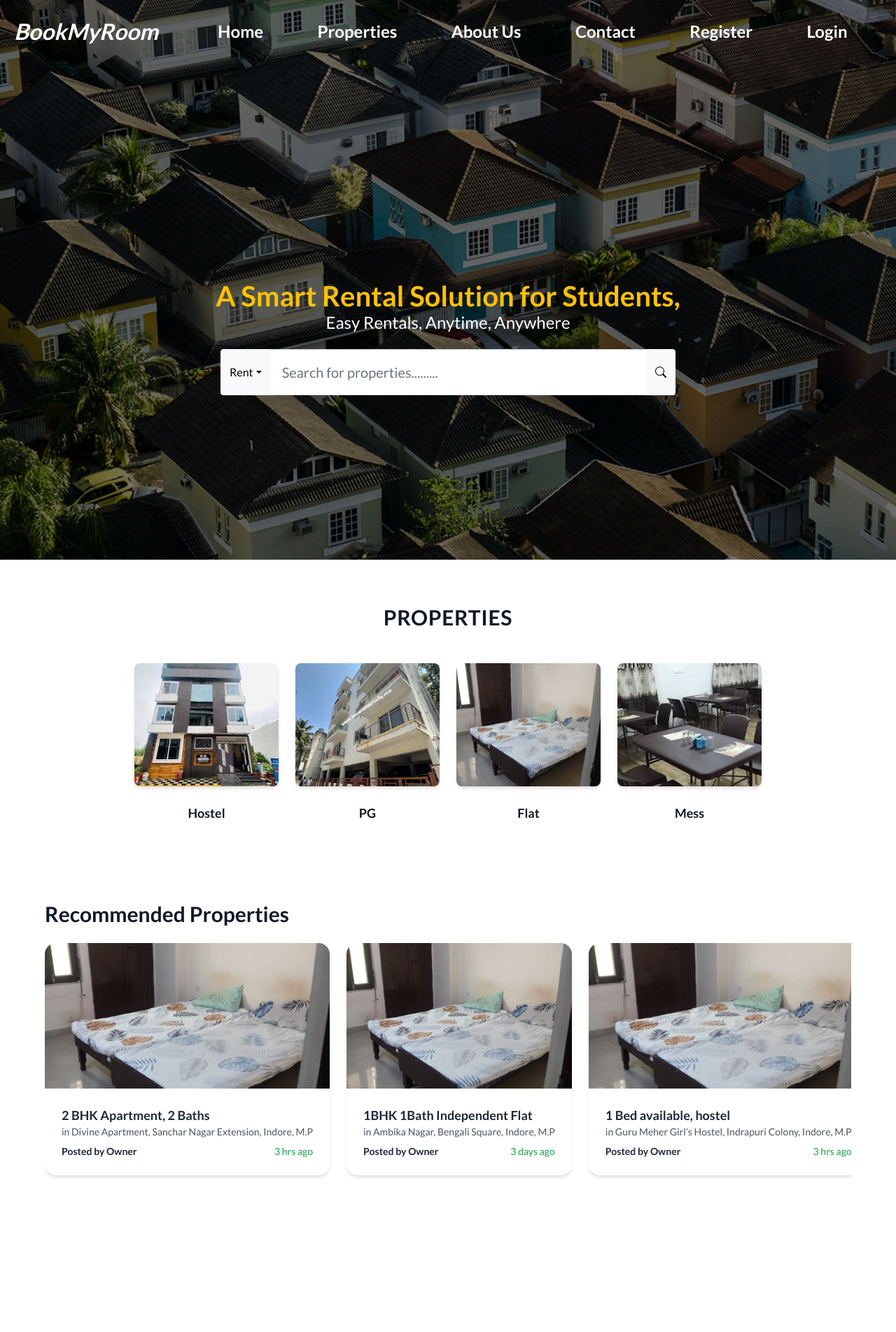
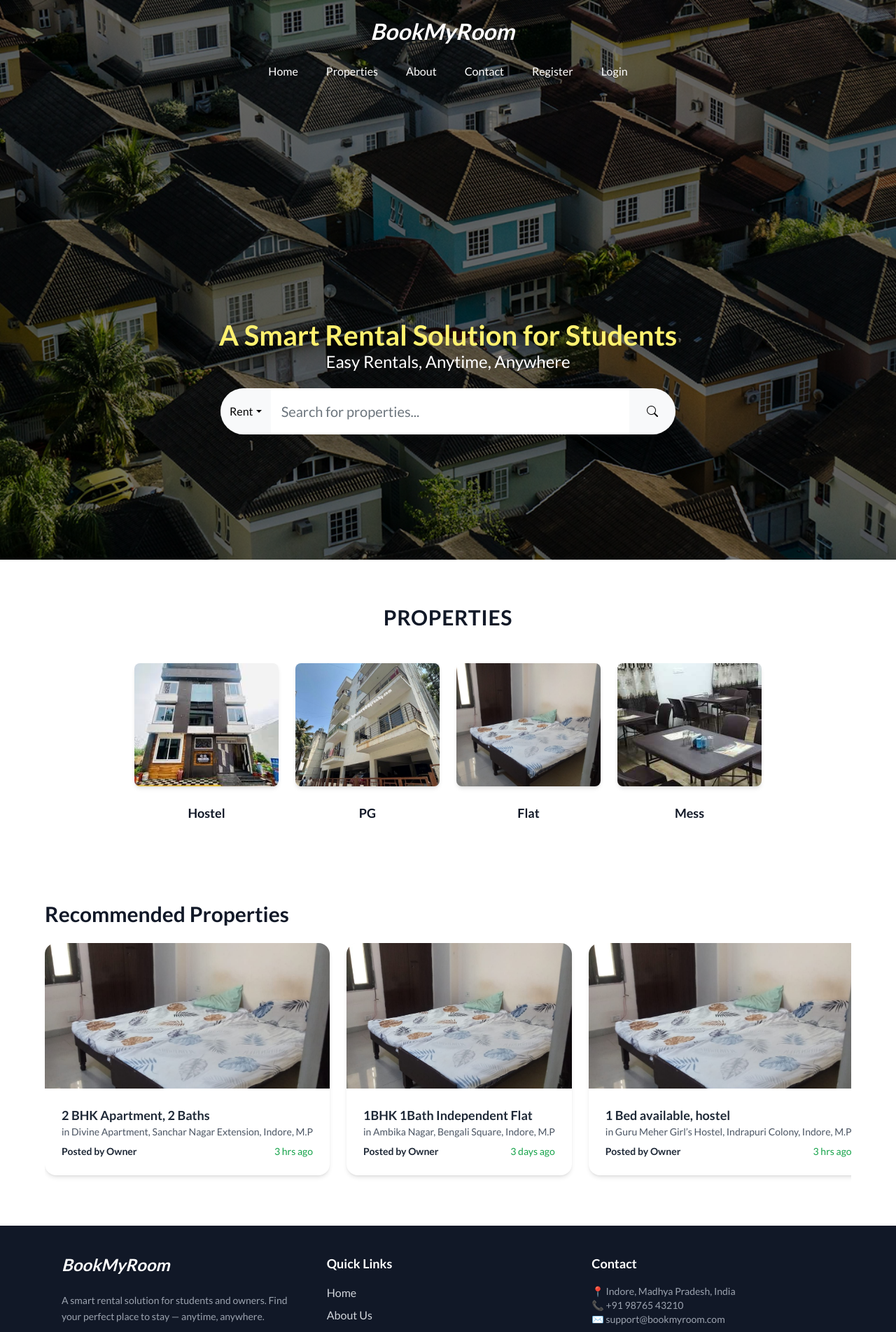
Before and after one commit to bhavesh658/Room-Rover, a React (Create React App) app: page /Hero in a window 1280 px wide. Shown: the top 1904 px of the page at 70% size. Before the commit the page ends 1752 px from the top, so only its background shows below. Built offline with nearby package versions, Linux system fonts and the light colour scheme.

Commit message:
Footer is done

```diff
--- a/src/App.js
+++ b/src/App.js
@@ -17,6 +17,7 @@ import Flatpage from './Component/Flatpage';
 import Contactus from './Component/Contactus';
 import OwnerStudentLogin from './Screen/OwnerStudentLogin';
 import OwnerStudentRegister from './Screen/OwnerStudentRegister';
+import Footer from './Component/Footer';
 
 function App() {
   return (
@@ -37,12 +38,12 @@ function App() {
           <Route exact path='/OwnerStudentLogin' element={<OwnerStudentLogin />} />
           <Route exact path='/OwnerStudentRegister' element={<OwnerStudentRegister />} />
           <Route path="/Hero" element={<Hero />} />
-          <Route path="/Hero" element={<Hero />} />
           <Route path='/flat' element={<Flatpage />} />
 
         </Routes>
 
       </div>
+      <Footer/>
 
     </Router>
   )
--- /dev/null
+++ b/src/Component/Footer.js
@@ -0,0 +1,53 @@
+import React from "react";
+import { Link } from "react-router-dom";
+
+export default function Footer() {
+  return (
+    <footer className="bg-gray-900 text-gray-300 py-10">
+      <div className="max-w-6xl mx-auto px-6 grid grid-cols-1 md:grid-cols-3 gap-8">
+
+        {/* Brand Section */}
+        <div>
+          <h2 className="text-2xl font-bold text-white mb-4 italic">
+            BookMyRoom
+          </h2>
+          <p className="text-gray-400 text-sm leading-relaxed">
+            A smart rental solution for students and owners.
+            Find your perfect place to stay — anytime, anywhere.
+          </p>
+        </div>
+
+        {/* Quick Links */}
+        <div>
+          <h3 className="text-lg font-semibold text-white mb-3">
+            Quick Links
+          </h3>
+          <ul className="space-y-2">
+            <li><Link to="/" className="hover:text-yellow-400 transition">Home</Link></li>
+            <li><Link to="/about" className="hover:text-yellow-400 transition">About Us</Link></li>
+            <li><Link to="/contact" className="hover:text-yellow-400 transition">Contact</Link></li>
+            <li><Link to="/OwnerStudentLogin" className="hover:text-yellow-400 transition">Login</Link></li>
+          </ul>
+        </div>
+
+        {/* Contact Info */}
+        <div>
+          <h3 className="text-lg font-semibold text-white mb-3">
+            Contact
+          </h3>
+          <p className="text-gray-400 text-sm">
+            📍 Indore, Madhya Pradesh, India <br />
+            📞 +91 98765 43210 <br />
+            ✉️ support@bookmyroom.com
+          </p>
+        </div>
+
+      </div>
+
+      {/* Bottom Line */}
+      <div className="border-t border-gray-700 mt-10 pt-4 text-center text-sm text-gray-500">
+        © {new Date().getFullYear()} BookMyRoom. All rights reserved.
+      </div>
+    </footer>
+  );
+}
--- a/src/Component/Hero.js
+++ b/src/Component/Hero.js
@@ -1,58 +1,79 @@
-import { Container,Navbar, InputGroup, Form, Button, Dropdown } from 'react-bootstrap';
+import { Container, Navbar, Nav, InputGroup, Form, Button, Dropdown } from 'react-bootstrap';
 import backgroundImage from '../Screen/Rectangle.jpg';
-import { Link } from 'react-router-dom';
+import { Link, useLocation } from 'react-router-dom';
 import './Hero.css';
 import Properties from './Properties';
 import RecommendedProperties from './RecommendedProperties';
 
 const Hero = () => {
+  const location = useLocation(); // for active link highlighting
+
   const heroStyle = {
     backgroundImage: `url(${backgroundImage})`,
   };
 
-
+  // const navLinkStyle = (path) => ({
+  //   color: 'white',
+  //   margin: '0 15px',
+  //   fontWeight: 600,
+  //   fontSize: '1.1rem',
+  //   textDecoration: location.pathname === path ? 'underline' : 'none',
+  //   transition: 'all 0.3s ease',
+  // });
 
   return (
     <>
       <header className="hero-section" style={heroStyle}>
-      <Navbar  expand="lg" bg="transparent" variant="light" style={{ position: "relative", zIndex: 10 }}>
-  <Navbar.Brand className='justify-evenly ml-5 mt-2' style={{ fontWeight: 900, fontStyle: "italic", fontSize: "2rem", color: "white" }}>
+        <Navbar expand="lg" className="glass-navbar py-3 px-4">
+  <Container fluid className="d-flex flex-column align-items-center">
+
+    {/* Brand Centered on Top */}
+    <Navbar.Brand
+      as={Link}
+      to="/"
+      className="text-white fw-bold brand-glow mb-2"
+      style={{ fontSize: "2rem", fontStyle: "italic" }}
+    >
       BookMyRoom
     </Navbar.Brand>
-  <Navbar.Toggle aria-controls="basic-navbar-nav justify-content-evenly" />
-  <Navbar.Collapse id="basic-navbar-nav justify-content-evenly">
-    <ul className="mt-2 navbar-nav flex w-full justify-evenly items-center font-bold text-lg fw-bold fs-4">
-      <li className="nav-item"><Link className="nav-link text-white" to="#">Home</Link></li>
-      <li className="nav-item"><Link className="nav-link text-white" to="">Properties</Link></li>
-      <li className="nav-item"><Link className="nav-link text-white" to="/about">About Us</Link></li>
-      <li className="nav-item"><Link className="nav-link text-white" to="">Contact</Link></li>
-      <li className="nav-item"><Link className="nav-link text-white" to="/OwnerStudentRegister">Register</Link></li>
-      <li className="nav-item"><Link className="nav-link text-white" to="/OwnerStudentLogin">Login</Link></li>
-    </ul>
+
+    {/* Links Centered Below */}
+    <Navbar.Toggle aria-controls="navbar-nav" className="bg-light" />
+    <Navbar.Collapse id="navbar-nav" className="justify-content-center">
+      <Nav className="d-flex justify-content-center align-items-center gap-4 text-center">
+        <Nav.Link as={Link} to="/" className="nav-underline text-white fw-semibold">Home</Nav.Link>
+        <Nav.Link as={Link} to="/properties" className="nav-underline text-white fw-semibold">Properties</Nav.Link>
+        <Nav.Link as={Link} to="/about" className="nav-underline text-white fw-semibold">About</Nav.Link>
+        <Nav.Link as={Link} to="/contact" className="nav-underline text-white fw-semibold">Contact</Nav.Link>
+        <Nav.Link as={Link} to="/OwnerStudentRegister" className="nav-underline text-white fw-semibold">Register</Nav.Link>
+        <Nav.Link as={Link} to="/OwnerStudentLogin" className="nav-underline text-white fw-semibold">Login</Nav.Link>
+      </Nav>
     </Navbar.Collapse>
+
+  </Container>
 </Navbar>
-      {/* <Navbar/> */}
 
-      {/* CONTENT CENTERING: h-100, d-flex, flex-column, justify-content-center */}
+        {/* HERO CONTENT */}
         <Container className="h-100 d-flex flex-column justify-content-center align-items-center text-center">
-
-        {/* Heading and Subtitle */}
           <div className="text-warning hero-content mb-4">
-          <h1 className='text-#FFF16F' style={{fontWeight: 900, fontStyle: "black", fontSize: "2.5rem"}}>A Smart Rental Solution for Students,</h1>
-          <h3 className="text-white "style={{fontWeight: 500, fontStyle: "black", fontSize: "1.5rem"}}>Easy Rentals, Anytime, Anywhere</h3>
+            <h1 style={{ fontWeight: 900, fontSize: '2.5rem', color: '#FFF16F' }}>
+              A Smart Rental Solution for Students
+            </h1>
+            <h3 className="text-white" style={{ fontWeight: 500, fontSize: '1.5rem' }}>
+              Easy Rentals, Anytime, Anywhere
+            </h3>
           </div>
 
-        <div className="search-bar-wrapper ">
-
-          <InputGroup className="custom-search-bar shadow-lg"
-          style={{ width: '650px', height: '66px'}}
+          {/* SEARCH BAR */}
+          <div className="search-bar-wrapper">
+            <InputGroup
+              className="custom-search-bar shadow-lg rounded-pill overflow-hidden"
+              style={{ width: '650px', height: '66px' }}
             >
-            <Dropdown align='start'>
+              <Dropdown align="start">
                 <Dropdown.Toggle variant="light" id="dropdown-basic">
                   Rent
                 </Dropdown.Toggle>
-
-            {/* Dropdown menu */}
                 <Dropdown.Menu>
                   <Dropdown.Item href="#">Hostel</Dropdown.Item>
                   <Dropdown.Item href="#">PG</Dropdown.Item>
@@ -60,27 +81,23 @@ const Hero = () => {
                 </Dropdown.Menu>
               </Dropdown>
 
-
               <Form.Control
-              placeholder="Search for properties........."
+                placeholder="Search for properties..."
                 aria-label="Search for properties"
-              className="search-input"
-              size="lg" // Use size="lg" to increase height
+                className="border-0 ps-3"
+                size="lg"
               />
-            <Button variant="light" className="search-button">
-              {/* BiSearch is from react-icons/bs, but we'll use the default Bootstrap Icon class 'bi-search' */}
+              <Button variant="light" className="search-button px-4">
                 <i className="bi bi-search"></i>
               </Button>
             </InputGroup>
           </div>
-        {/* END SEARCH BAR */}
+        </Container>
+      </header>
 
-      </Container>
-
-    </header>
-    {/*  */}
-    {<Properties/>}
-    {<RecommendedProperties/>}
+      {/* BELOW HERO CONTENT */}
+      <Properties />
+      <RecommendedProperties />
     </>
   );
 };
```
Lines whose indentation alone changed are shown as unchanged.
